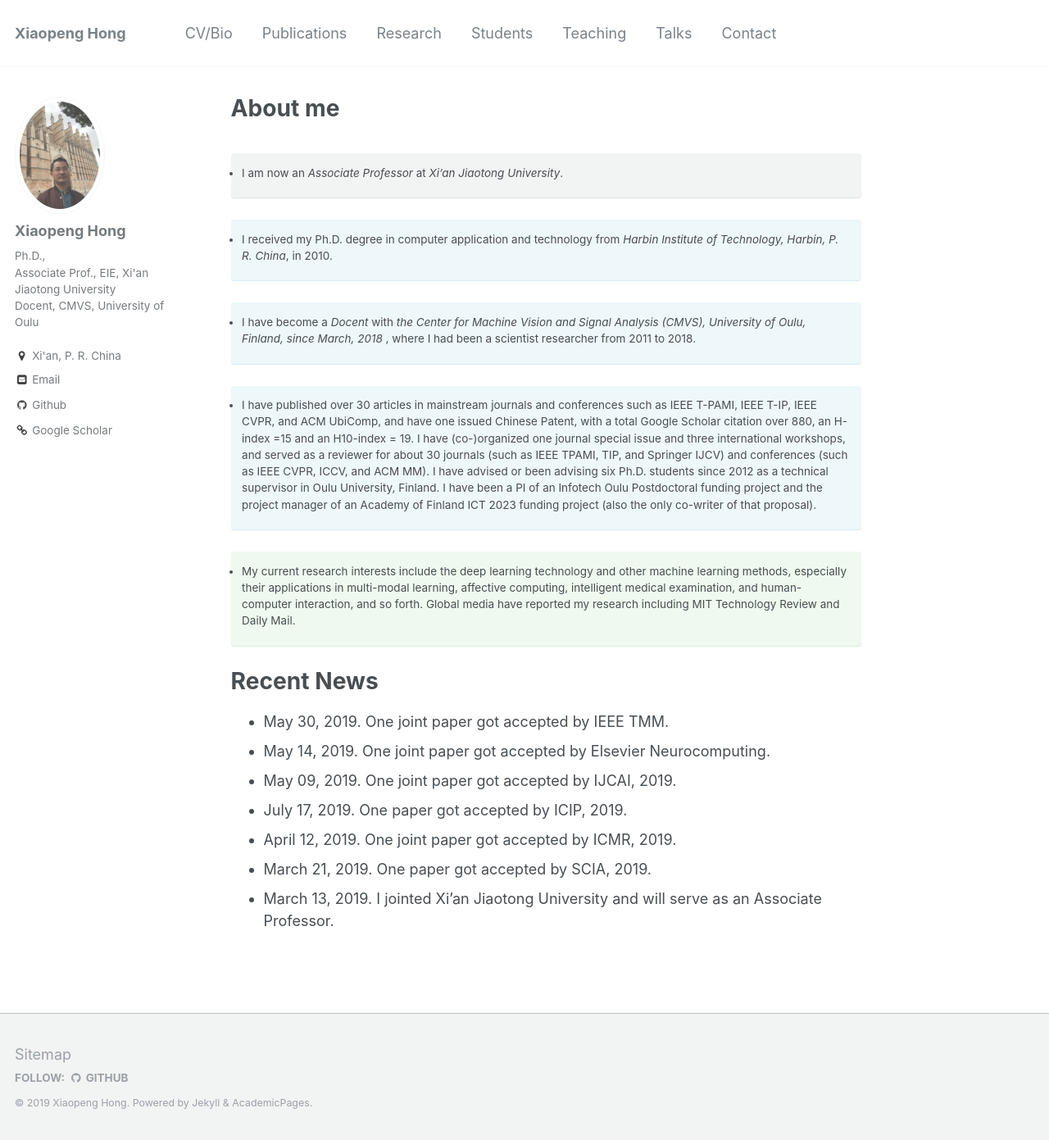
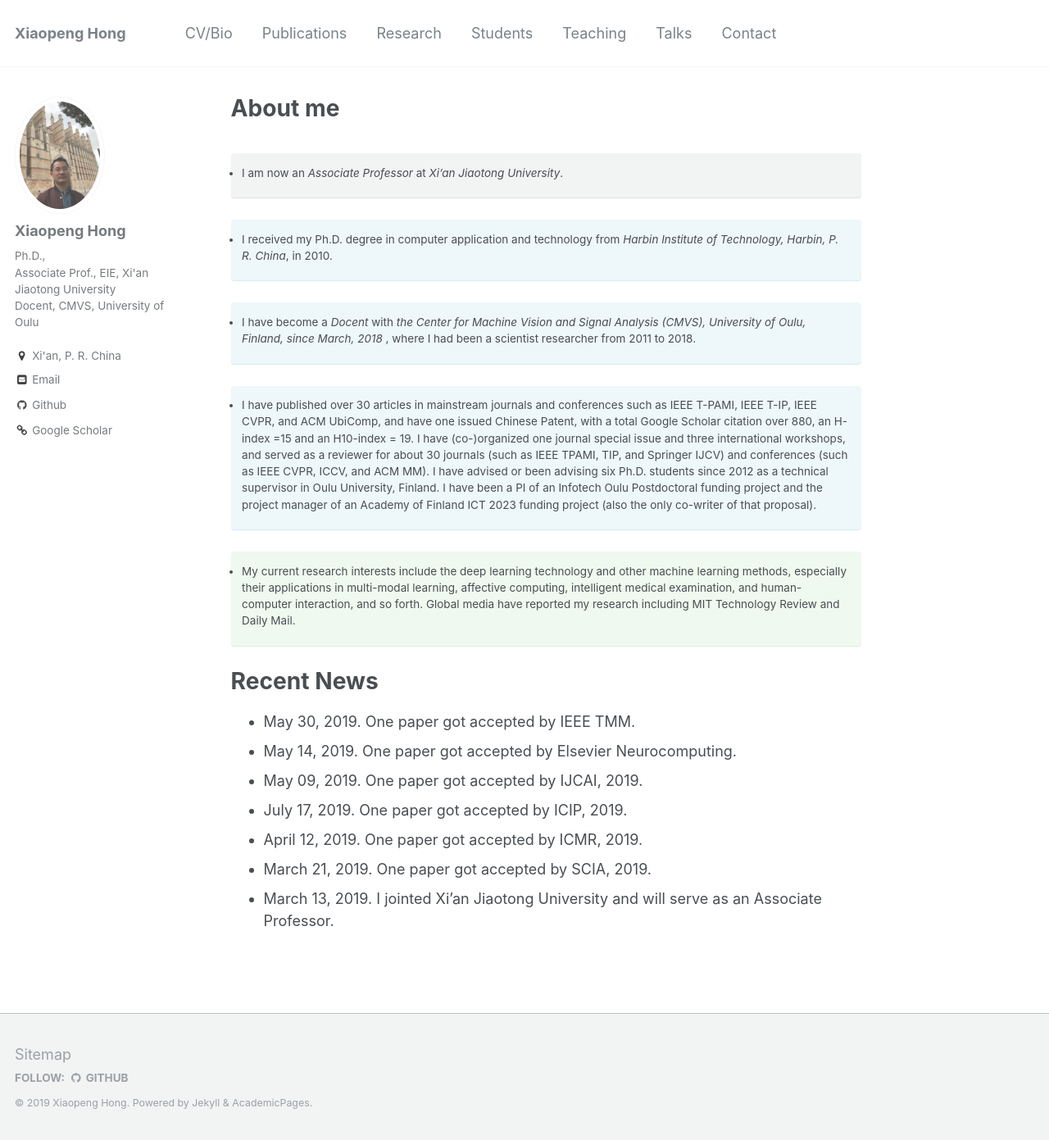
Before and after one commit to xiaopenghong/xiaopenghong.github.io, a Jekyll site: the page built from _pages/about.md, in a window 1280 px wide and 1391 px high. Shown: the whole window at 82% size. Built offline with Jekyll 4.4.1, drawn with Linux system fonts in a browser that asks for light colours.

Commit message:
Update about.md

```diff
--- a/_pages/about.md
+++ b/_pages/about.md
@@ -22,10 +22,10 @@ redirect_from:
 
 
 # Recent News
-* May 30, 2019. One joint paper got accepted by IEEE TMM.
-* May 14, 2019. One joint paper got accepted by Elsevier Neurocomputing.
-* May 09, 2019. One joint paper got accepted by IJCAI, 2019.
+* May 30, 2019. One paper got accepted by IEEE TMM.
+* May 14, 2019. One paper got accepted by Elsevier Neurocomputing.
+* May 09, 2019. One paper got accepted by IJCAI, 2019.
 * July 17, 2019. One paper got accepted by ICIP, 2019.
-* April 12, 2019. One joint paper got accepted by ICMR, 2019.
+* April 12, 2019. One paper got accepted by ICMR, 2019.
 * March 21, 2019. One paper got accepted by SCIA, 2019.
 * March 13, 2019. I jointed Xi'an Jiaotong University and will serve as an Associate Professor.
```
